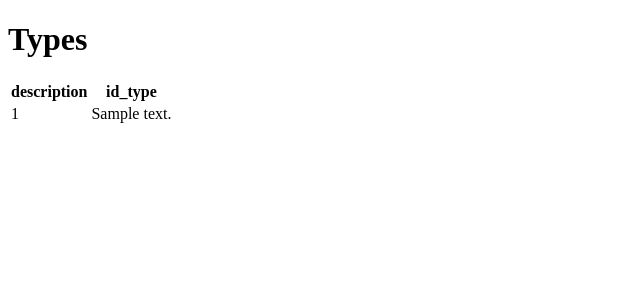
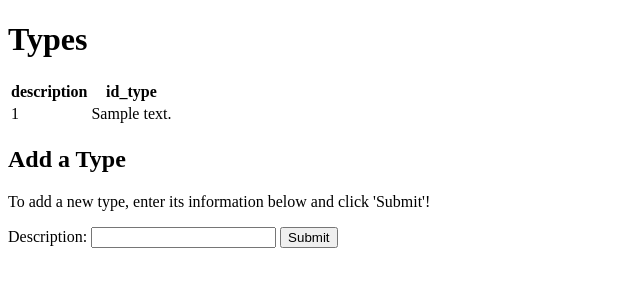
Before and after one commit to syslin99/340-project, a Node server app: page / in a window 1280 px wide. Shown: the top 300 px of the page, without its empty margins (0-640 px from the left). Run offline with Node 20, Linux system fonts and the light colour scheme; tables that the repository leaves empty or names only in its code hold one stand-in row (values such as "Sample post"); some libraries are stand-ins or nearby versions.

Commit message:
Adding new Type data

```diff
--- a/app.js
+++ b/app.js
@@ -1,7 +1,11 @@
 /* Set up */
+
 // Express
 var express = require('express');
 var app = express();
+app.use(express.json());
+app.use(express.urlencoded({extended: true}));
+app.use(express.static('public'));
 PORT = 3024;
 
 // Database
@@ -15,6 +19,8 @@ app.set('view engine', '.hbs');
 
 
 /* Routes */
+
+// Render Types page
 app.get('/', function (req, res) {
 
     let selectTypes = `SELECT * FROM Types;`;
@@ -24,6 +30,35 @@ app.get('/', function (req, res) {
 
 });
 
+// Submit Add Type form
+app.post('/add-type', function (req, res) {
+
+    // Capture incoming data
+    let data = req.body;
+
+    // Add type
+    addTypes = `INSERT INTO Types (description)
+        VALUES ('${data.description}');`;
+    db.pool.query(addTypes, function (error, rows, fields) {
+        if (error) {
+            console.log(error)
+            res.sendStatus(400);
+        } else {
+            selectTypes = `SELECT * FROM Types;`;
+            db.pool.query(selectTypes, function (error, rows, fields) {
+                if (error) {
+                    console.log(error);
+                    res.sendStatus(400);
+                } else {
+                    res.send(rows);
+                }
+            });
+        }
+    });
+
+});
+
+
 /* Listener */
 app.listen(PORT, function () {
     console.log('Express started on http://localhost:' + PORT + '; press Ctrl-C to terminate.');
--- /dev/null
+++ b/public/js/add_type.js
@@ -0,0 +1,66 @@
+let addTypeForm = document.getElementById('add-type-form');
+
+addTypeForm.addEventListener('submit', function (e) {
+
+    // Prevent form submission
+    e.preventDefault();
+
+    // Get form fields
+    let descriptionInput = document.getElementById('input-description');
+    // Get values from form fields
+    let descriptionValue = descriptionInput.value;
+
+    // Package data into JS object
+    let data = {
+        description: descriptionValue
+    };
+
+    // Set up AJAX request
+    var xhttp = new XMLHttpRequest();
+    xhttp.open('POST', '/add-type', true);
+    xhttp.setRequestHeader('Content-type', 'application/json');
+    // Define resolution of AJAX request
+    xhttp.onreadystatechange = () => {
+        if (xhttp.readyState == 4 && xhttp.status == 200) {
+
+            // Add the new data to the table
+            addRowToTable(xhttp.response);
+
+            // Clear the input fields for another transaction
+            descriptionInput.value = '';
+
+        } else if (xhttp.readyState == 4 && xhttp.status != 200) {
+            console.log("There was an error with the input.")
+        }
+    }
+    // Send AJAX request
+    xhttp.send(JSON.stringify(data));
+
+});
+
+
+// Create new row in Types table
+addRowToTable = (data) => {
+    let currentTable = document.getElementById('types-table');
+    let newRowIndex = currentTable.rows.length;
+
+    let parsedData = JSON.parse(data);
+    let newRow = parsedData[parsedData.length - 1]
+
+    // Create row and cells
+    let row = document.createElement('tr');
+    let idCell = document.createElement('td');
+    let descriptionCell = document.createElement('td');
+
+    // Fill the cells
+    idCell.innerText = newRow.id_type;
+    descriptionCell.innerText = newRow.description;
+
+    // Add the cells to the row
+    row.appendChild(idCell);
+    row.appendChild(descriptionCell);
+
+    // Add the row to the table
+    currentTable.appendChild(row);
+
+}
--- a/views/types.hbs
+++ b/views/types.hbs
@@ -1,7 +1,8 @@
 <h1>Types</h1>
 
 
-<table>
+{{!-- Display Types table --}}
+<table id='types-table'>
     {{!-- Header --}}
     <thead>
         <tr>
@@ -20,3 +21,19 @@
         {{/each}}
     </tbody>
 </table>
+
+
+{{!-- Form to add a Type --}}
+<h2>Add a Type</h2>
+<p>To add a new type, enter its information below and click 'Submit'!</p>
+<form id='add-type-form'>
+    {{!-- Description --}}
+    <label for='input-description'>Description: </label>
+    <input type='text' name='input-description' id='input-description'>
+
+    <input type='submit'>
+</form>
+
+
+{{!-- Embed JS to handle DOM manipulation and AJAX request --}}
+<script src="./js/add_type.js"></script>
```
